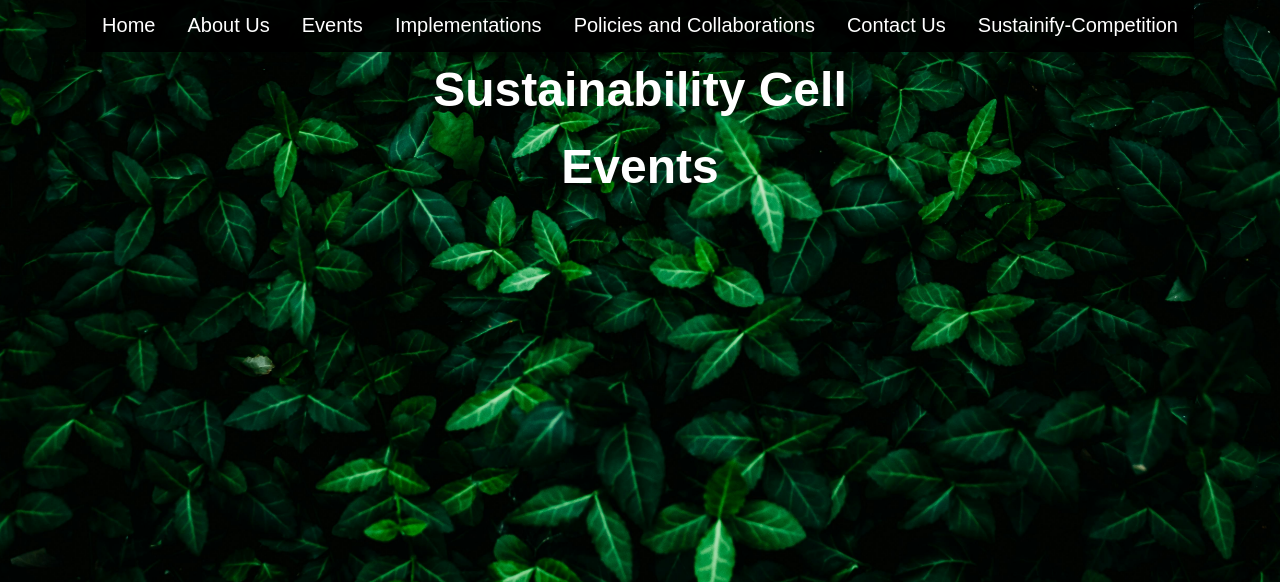
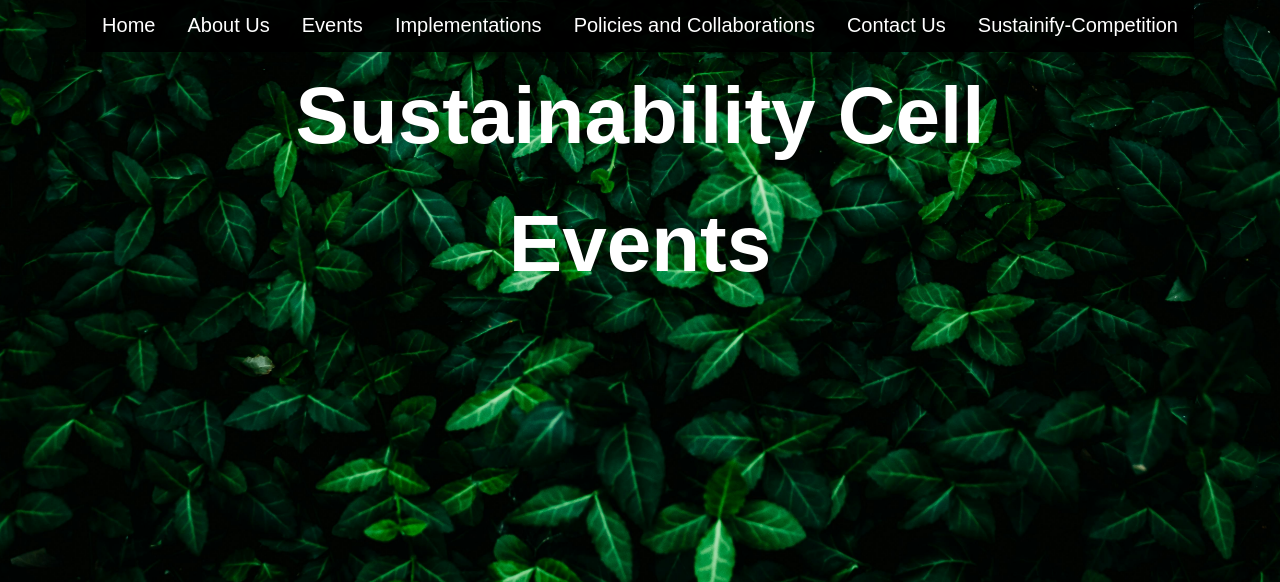
Before and after one commit to Aditya-A-Gupta/Sustainability-Cell-Assignment, a plain HTML site: page index.html in a window 1280 px wide. Shown: the part 218-800 px from the top of the page. Drawn offline with Linux system fonts and the light colour scheme.

Commit message:
Add files via upload

```diff
--- a/index.html
+++ b/index.html
@@ -21,7 +21,7 @@
                     <li><a href="#">Sustainify-Competition</a></li>
                 </ul>
             </nav>
-            <h1 style="font-size:300%;color:white;" class="sus_cell_heading">Sustainability Cell <br>Events</h1>
+            <h1 style="font-size:500%;color:white;" class="sus_cell_heading">Sustainability Cell <br>Events</h1>
         </div>
     </header>
     <div class="Body_Page">
```
